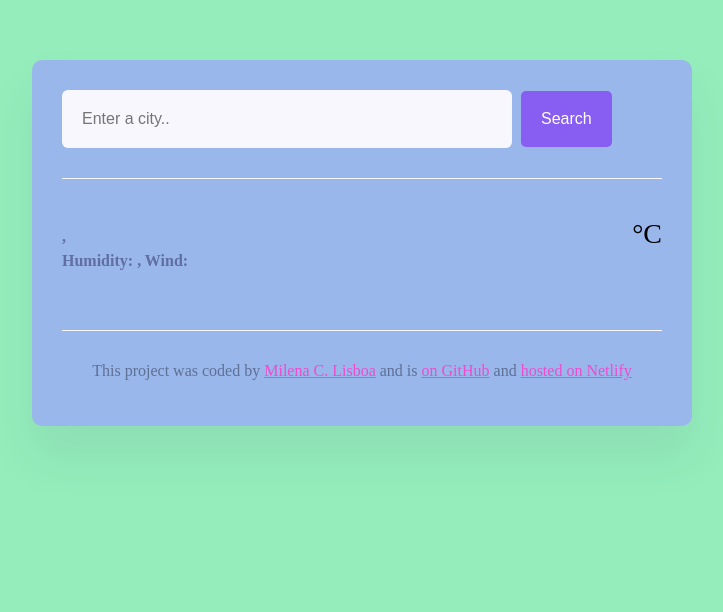
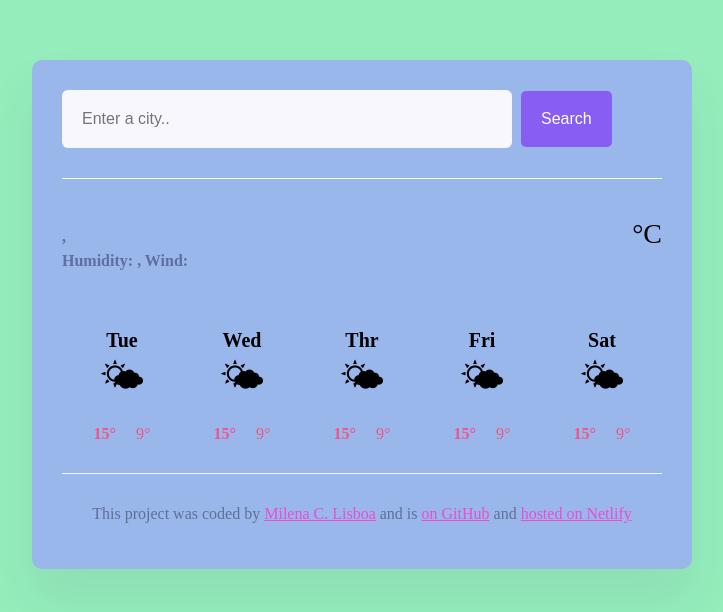
Before and after one commit to miclis3/ShecodesPLUSweatherapp, a website built with Parcel: page index.html in a window 1280 px wide. Shown: the whole page, without its empty margins (278-1001 px from the left). Built offline with nearby package versions, Linux system fonts and the light colour scheme; no server answers; a web font is replaced by a local one.

Commit message:
Adding basic forecast HTML and CSS

```diff
--- a/index.html
+++ b/index.html
@@ -45,6 +45,58 @@
             <span class="current-temp-unit">°C</span>
           </div>
         </div>
+        <div class="weather-forecast">
+          <div class="weather-forecast-day">
+            <div class="weather-forecast-date">Tue</div>
+            <div class="weather-forecast-icon">🌤</div>
+            <div class="weather-forecast-temperatures">
+              <div class="weather-forecast-temperature">
+                <strong>15°</strong>
+              </div>
+              <div class="weather-forecast-temperature">9°</div>
+            </div>
+          </div>
+          <div class="weather-forecast-day">
+            <div class="weather-forecast-date">Wed</div>
+            <div class="weather-forecast-icon">🌤</div>
+            <div class="weather-forecast-temperatures">
+              <div class="weather-forecast-temperature">
+                <strong>15°</strong>
+              </div>
+              <div class="weather-forecast-temperature">9°</div>
+            </div>
+          </div>
+          <div class="weather-forecast-day">
+            <div class="weather-forecast-date">Thr</div>
+            <div class="weather-forecast-icon">🌤</div>
+            <div class="weather-forecast-temperatures">
+              <div class="weather-forecast-temperature">
+                <strong>15°</strong>
+              </div>
+              <div class="weather-forecast-temperature">9°</div>
+            </div>
+          </div>
+          <div class="weather-forecast-day">
+            <div class="weather-forecast-date">Fri</div>
+            <div class="weather-forecast-icon">🌤</div>
+            <div class="weather-forecast-temperatures">
+              <div class="weather-forecast-temperature">
+                <strong>15°</strong>
+              </div>
+              <div class="weather-forecast-temperature">9°</div>
+            </div>
+          </div>
+          <div class="weather-forecast-day">
+            <div class="weather-forecast-date">Sat</div>
+            <div class="weather-forecast-icon">🌤</div>
+            <div class="weather-forecast-temperatures">
+              <div class="weather-forecast-temperature">
+                <strong>15°</strong>
+              </div>
+              <div class="weather-forecast-temperature">9°</div>
+            </div>
+          </div>
+        </div>
       </main>
       <footer>
         <p>
--- a/src/styles.css
+++ b/src/styles.css
@@ -79,6 +79,36 @@ main {
   position: relative;
   top: -38px;
 }
+.weather-forecast {
+  display: flex;
+  justify-content: space-around;
+  margin-top: 30px;
+}
+.weather-forecast-date {
+  text-align: center;
+  font-size: 20px;
+  line-height: 20px;
+  font-weight: bold;
+}
+
+.weather-forecast-icon {
+  font-size: 38px;
+  text-align: center;
+  margin-bottom: center;
+}
+
+.weather-forecast-temperatures {
+  text-align: center;
+  color: #f65282;
+  margin-top: 10px;
+  display: flex;
+  justify-content: center;
+}
+
+.weather-forecast-temperature {
+  padding: 0 10px;
+}
+
 footer {
   border-top: 1px solid #f9f7fe;
   text-align: center;
```
